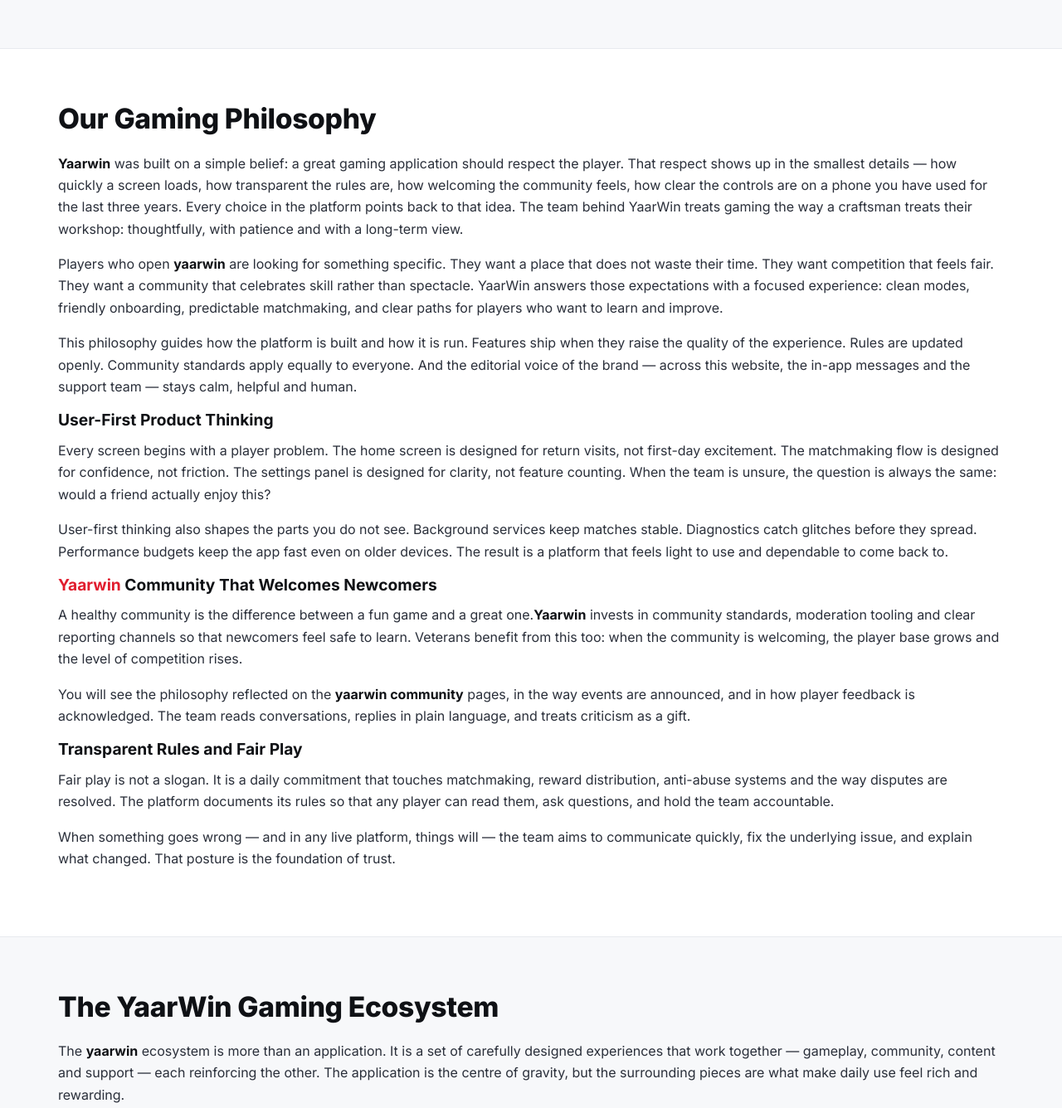
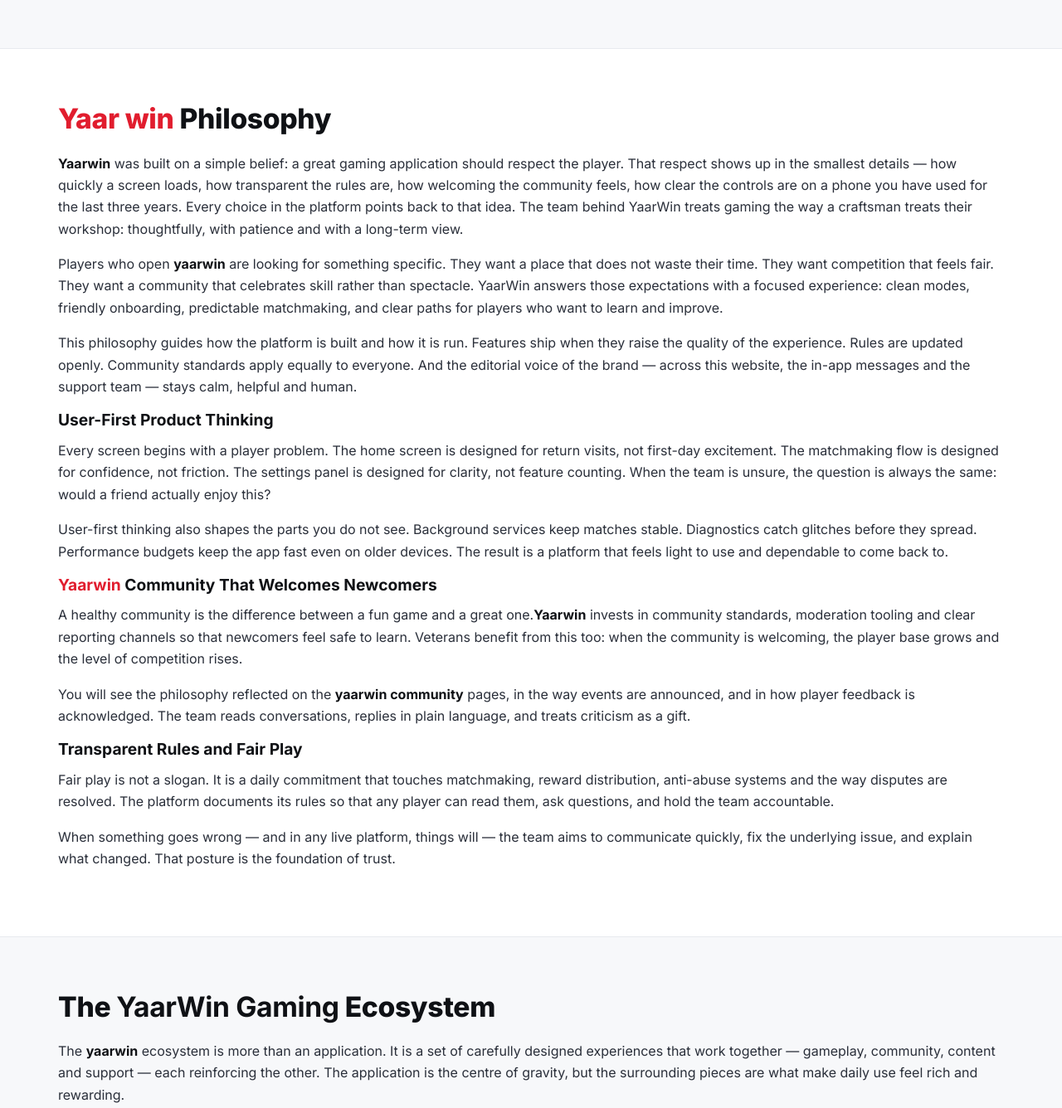
Before and after one commit to Prince04u/yaarrwinloginofficial, a plain HTML site: page index.html in a window 1280 px wide. Shown: the part 1380-2716 px from the top of the page at 83% size. Drawn offline with Linux system fonts and the light colour scheme.

Commit message:
Update index.html

```diff
--- a/index.html
+++ b/index.html
@@ -83,7 +83,7 @@
 </div></section>
 
 <section><div class="container">
-  <h2>Our Gaming Philosophy</h2>
+  <h2><a href="https://yaarrwinlogin.com/">Yaar win</a> Philosophy</h2>
 <p><strong>Yaarwin</strong> was built on a simple belief: a great gaming application should respect the player. That respect shows up in the smallest details — how quickly a screen loads, how transparent the rules are, how welcoming the community feels, how clear the controls are on a phone you have used for the last three years. Every choice in the platform points back to that idea. The team behind YaarWin treats gaming the way a craftsman treats their workshop: thoughtfully, with patience and with a long-term view.</p>
 <p>Players who open <a class="kbd-link" href="https://yaarrwinlogin.com"><strong>yaarwin</strong></a> are looking for something specific. They want a place that does not waste their time. They want competition that feels fair. They want a community that celebrates skill rather than spectacle. YaarWin answers those expectations with a focused experience: clean modes, friendly onboarding, predictable matchmaking, and clear paths for players who want to learn and improve.</p>
 <p>This philosophy guides how the platform is built and how it is run. Features ship when they raise the quality of the experience. Rules are updated openly. Community standards apply equally to everyone. And the editorial voice of the brand — across this website, the in-app messages and the support team — stays calm, helpful and human.</p>
@@ -98,7 +98,7 @@
 <p>When something goes wrong — and in any live platform, things will — the team aims to communicate quickly, fix the underlying issue, and explain what changed. That posture is the foundation of trust.</p>
 </div></section>
 <section class="section-soft"><div class="container">
-  <h2>The YaarWin Gaming Ecosystem</h2>
+  <h2>The <strong>YaarWin Gaming</strong> Ecosystem</h2>
 <p>The <a class="kbd-link" href="https://yaarrwinlogin.com"><strong>yaarwin</strong></a> ecosystem is more than an application. It is a set of carefully designed experiences that work together — gameplay, community, content and support — each reinforcing the other. The application is the centre of gravity, but the surrounding pieces are what make daily use feel rich and rewarding.</p>
 <p>At the gameplay layer, players choose from clean, well-balanced modes designed for short and medium sessions. At the community layer, players connect, share progress and join scheduled events. At the content layer, the blog, FAQs and learning resources help players improve. At the support layer, the team is available to answer questions and resolve issues quickly.</p>
 <h3>Mobile-First, Premium Interface</h3>
@@ -142,7 +142,7 @@
 <section class="section-soft"><div class="container">
   <h2>Frequently asked questions</h2>
   <details class="faq"><summary>What is YaarWin?</summary><p>YaarWin is a premium skill-based gaming application and digital entertainment platform that brings clean, fair and friendly competitive play to mobile devices.</p></details>
-<details class="faq"><summary>How do I start using YaarWin?</summary><p>Visit https://yaarrwinlogin.com to begin yaarwin register, then sign in with yaarwin login and explore the modes inside the application.</p></details>
+<details class="faq"><summary>How do I start using YaarWin?</summary><p>Visit https://yaarrwinlogin.com to begin <a href="https://yaarrwinlogin.com/">Yaarwin register</a>, then sign in with <a href="https://yaarrwinlogin.com/">Yaarwin login</a> and explore the modes inside the application.</p></details>
 <details class="faq"><summary>Is the platform suitable for casual players?</summary><p>Yes. Modes are designed for both quick sessions and longer play, with onboarding that respects newcomers.</p></details>
 <details class="faq"><summary>Does the community welcome new players?</summary><p>Absolutely. The community is moderated and built around helping new players learn and improve.</p></details>
 <details class="faq"><summary>What is a YaarWin giftcode?</summary><p>It is a small reward signal used during events or community moments. See announcements for active <a class="kbd-link" href="https://yaarrwinlogin.com"><strong>yaarwin giftcode</strong></a> drops.</p></details>
```
